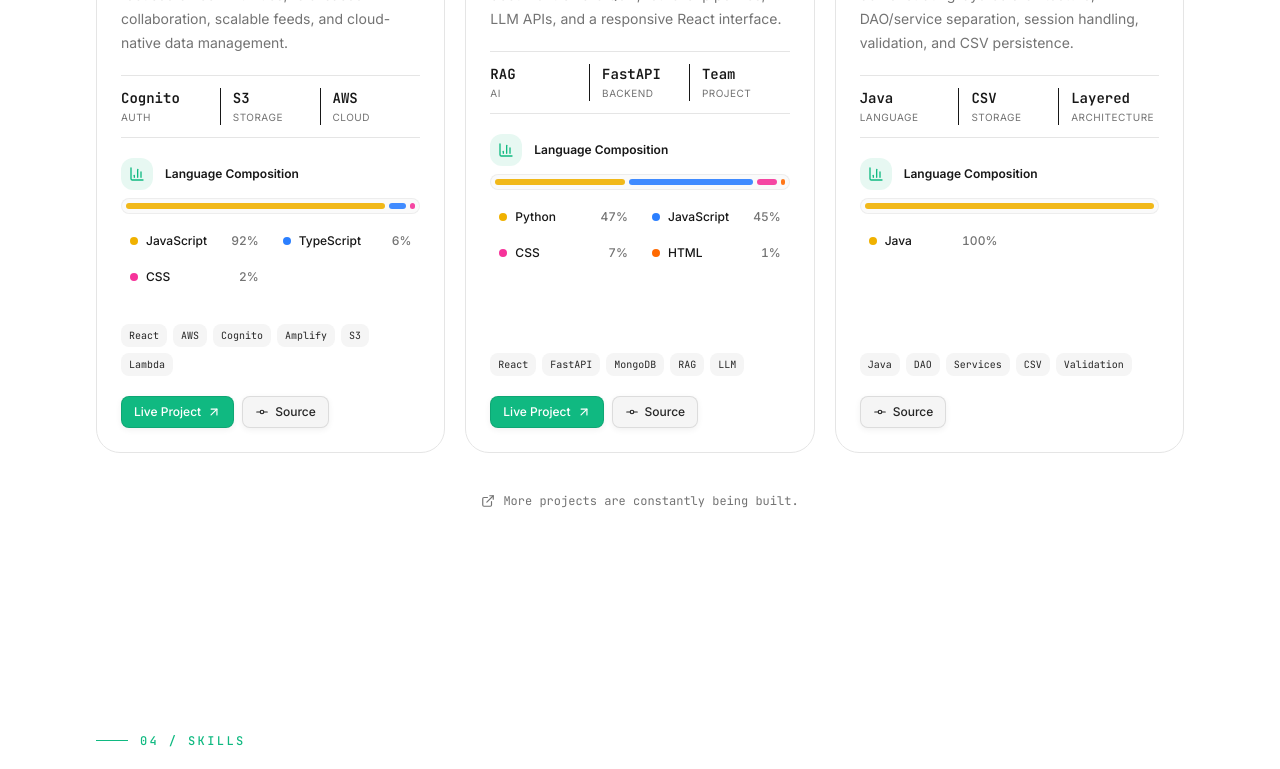
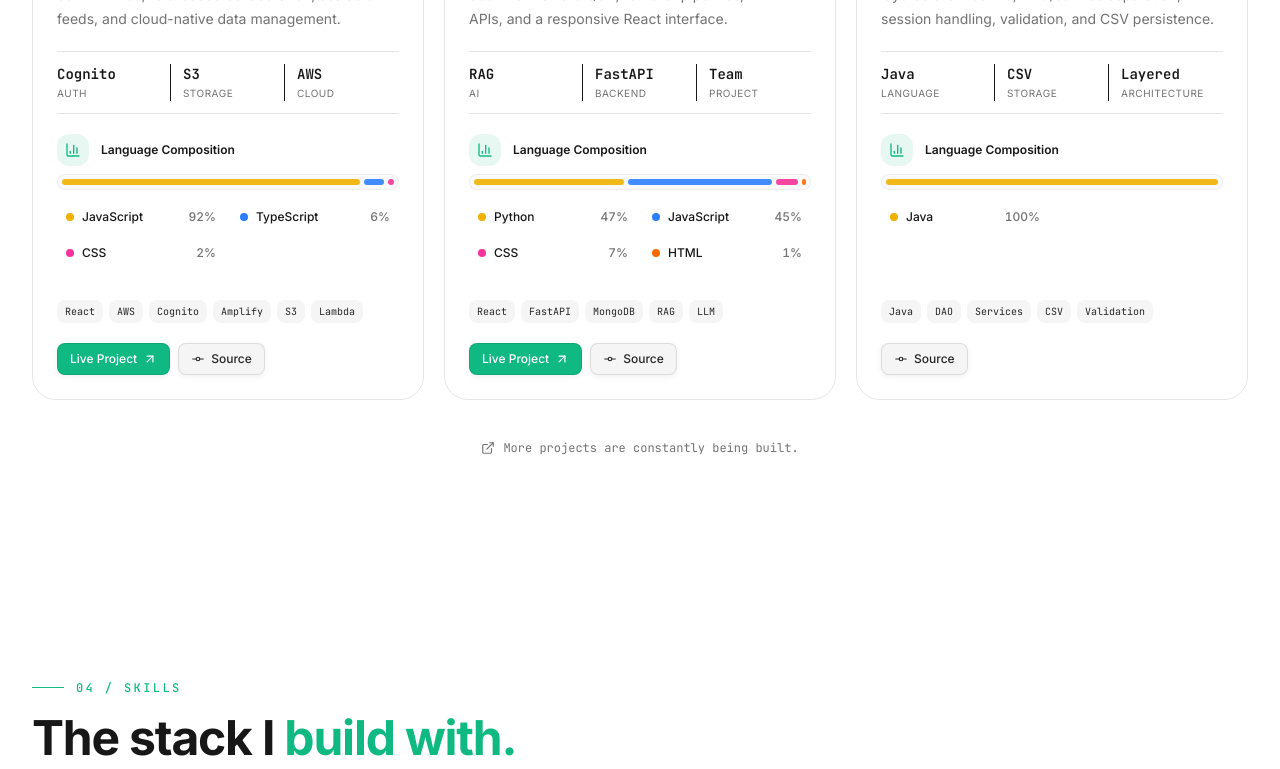
Before and after one commit to siddharthk8/Portfolio, a React (Vite) app in the folder frontend/: page / in a window 1280 px wide. Shown: the part 4220-4989 px from the top of the page. Built offline with nearby package versions, Linux system fonts and the light colour scheme.

Commit message:
feat: refactor footer, contact, projects, and skills sections for improved layout and readability

```diff
--- a/frontend/src/components/Footer/Footer.jsx
+++ b/frontend/src/components/Footer/Footer.jsx
@@ -1,14 +1,13 @@
 export default function Footer() {
 	return (
-		<footer className="border-border bg-background text-muted-foreground z-20 border-t">
+		<footer className="border-border bg-background text-muted-foreground border-t">
 			<div className="mx-auto flex max-w-7xl flex-col items-center justify-between gap-2 px-4 py-5 text-sm sm:flex-row sm:px-6 lg:px-8">
 				<span>
-					© 2026 <span className="text-foreground font-medium">Siddharth Kr.</span>. All
-					rights reserved.
+					© 2026 <span className="text-foreground font-medium">Siddharth Kumar</span>
 				</span>
 
 				<span>
-					<span className="text-foreground/80">Built with care by</span>{" "}
+					<span className="text-muted-foreground">Designed & built by </span>
 					<span className="text-primary font-medium">Siddharth</span>
 				</span>
 			</div>
--- a/frontend/src/components/Sections/Contact/index.jsx
+++ b/frontend/src/components/Sections/Contact/index.jsx
@@ -1,7 +1,6 @@
 import { motion } from "framer-motion";
 import { ArrowUpRight, AtSign, MapPin, Terminal } from "lucide-react";
 
-import Container from "@/components/Container";
 import GithubIcon from "@/components/Icons/GithubIcon";
 import LinkedInIcon from "@/components/Icons/LinkedInIcon";
 
@@ -53,13 +52,12 @@ const itemVariants = {
 export default function Contact() {
 	return (
 		<section id="contact" className="bg-background z-10 overflow-hidden">
-			<Container className="px-4 py-14 sm:px-6 sm:py-20 lg:py-28">
 			<motion.div
 				variants={containerVariants}
 				initial="hidden"
 				whileInView="show"
 				viewport={{ once: true, margin: "-100px" }}
-					className="mx-auto w-full max-w-7xl"
+				className="relative mx-auto max-w-7xl px-4 py-20 sm:px-6 sm:py-24 lg:px-8 lg:py-28"
 			>
 				{/* Main panel */}
 				<motion.div
@@ -214,7 +212,6 @@ export default function Contact() {
 					</p>
 				</motion.div>
 			</motion.div>
-			</Container>
 		</section>
 	);
 }
--- a/frontend/src/components/Sections/Projects/index.jsx
+++ b/frontend/src/components/Sections/Projects/index.jsx
@@ -5,7 +5,6 @@ import LawGenieSvg from "@/assets/projects/lawgenie.svg";
 import RoundTableImage from "@/assets/projects/roundtable.png";
 import SignalOpsSvg from "@/assets/projects/signalops.svg";
 import Button from "@/components/Button";
-import Container from "@/components/Container";
 
 const projects = [
 	{
@@ -218,16 +217,20 @@ function LanguageComposition({ languages, featured = false }) {
 					return (
 						<motion.div
 							key={language.name}
-							initial={{ width: 0 }}
-							whileInView={{ width: `${language.value}%` }}
+							initial={{ scaleX: 0 }}
+							whileInView={{ scaleX: 1 }}
 							viewport={{ once: true }}
 							transition={{
-								duration: 0.8,
+								duration: 1,
 								delay: index * 0.05,
 								ease: [0.22, 1, 0.36, 1],
 							}}
+							style={{
+								width: `${language.value}%`,
+								transformOrigin: "left",
+							}}
 							title={`${language.name}: ${language.value}%`}
-							className={`${color} h-full min-w-[4px] rounded-full opacity-90 transition-all duration-200 hover:opacity-100 hover:brightness-110`}
+							className={`${color} h-full min-w-[4px] rounded-full opacity-90 hover:opacity-100 hover:brightness-110`}
 						/>
 					);
 				})}
@@ -384,8 +387,7 @@ function ProjectCard({ project }) {
 export default function Projects() {
 	return (
 		<section id="projects" className="bg-background z-10">
-			<Container className="py-20 sm:py-24 lg:py-28">
-				<div className="mx-auto max-w-7xl">
+			<div className="relative mx-auto max-w-7xl px-4 py-20 sm:px-6 sm:py-24 lg:px-8 lg:py-28">
 				{/* Section heading */}
 				<motion.div
 					initial={{ opacity: 0, y: 18 }}
@@ -409,8 +411,8 @@ export default function Projects() {
 							</h2>
 
 							<p className="text-muted-foreground mt-4 max-w-2xl text-base leading-7 sm:text-lg">
-									A collection of systems, products, and experiments where
-									software engineering meets real-world problems.
+								A collection of systems, products, and experiments where software
+								engineering meets real-world problems.
 							</p>
 						</div>
 
@@ -458,7 +460,6 @@ export default function Projects() {
 					</div>
 				</motion.div>
 			</div>
-			</Container>
 		</section>
 	);
 }
--- a/frontend/src/components/Sections/Skills/index.jsx
+++ b/frontend/src/components/Sections/Skills/index.jsx
@@ -10,8 +10,6 @@ import {
 	Server,
 	StarCheck,
 } from "lucide-react";
-
-import Container from "@/components/Container";
 
 const stackGroups = [
 	{
@@ -238,8 +236,7 @@ export default function Skills() {
 
 	return (
 		<section id="skills" className="bg-background z-10 overflow-hidden">
-			<Container className="px-4 py-14 sm:px-6 sm:py-20 lg:py-28">
-				<div className="mx-auto w-full max-w-7xl">
+			<div className="relative mx-auto max-w-7xl px-4 py-20 sm:px-6 sm:py-24 lg:px-8 lg:py-28">
 				{/* Header */}
 				<motion.div
 					initial={{
@@ -274,9 +271,8 @@ export default function Skills() {
 							</h2>
 
 							<p className="text-muted-foreground mt-4 max-w-2xl text-sm leading-6 sm:text-base sm:leading-7 lg:text-lg">
-									A focused view of the technologies I actually use across
-									projects — not an exhaustive list of everything I've ever
-									touched.
+								A focused view of the technologies I actually use across projects —
+								not an exhaustive list of everything I've ever touched.
 							</p>
 						</div>
 
@@ -359,8 +355,8 @@ export default function Skills() {
 							</h3>
 
 							<p className="text-muted-foreground mt-3 max-w-md text-sm leading-6">
-									I gravitate toward projects where frontend, backend, cloud, and
-									AI have to work together as one system.
+								I gravitate toward projects where frontend, backend, cloud, and AI
+								have to work together as one system.
 							</p>
 
 							<div className="border-border mt-5 flex items-center gap-3 border-t pt-4 sm:mt-6 sm:pt-5">
@@ -394,11 +390,7 @@ export default function Skills() {
 
 							<div className="grid gap-2.5 sm:grid-cols-2 sm:gap-3">
 								{engineeringAreas.map((area, index) => (
-										<EngineeringArea
-											key={area.label}
-											area={area}
-											index={index}
-										/>
+									<EngineeringArea key={area.label} area={area} index={index} />
 								))}
 							</div>
 						</div>
@@ -444,7 +436,6 @@ export default function Skills() {
 					</div>
 				</motion.div>
 			</div>
-			</Container>
 		</section>
 	);
 }
```
Lines whose indentation alone changed are shown as unchanged.
